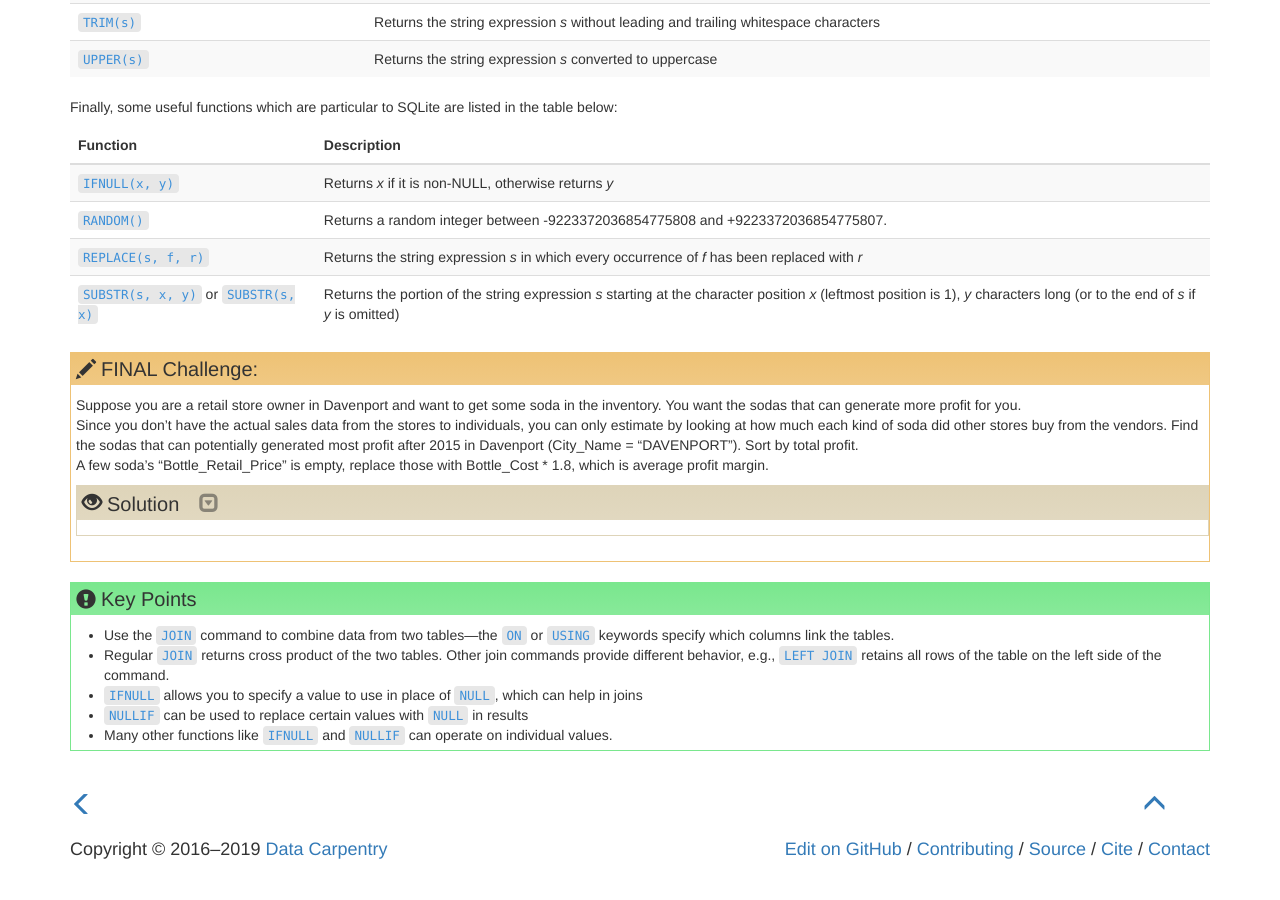
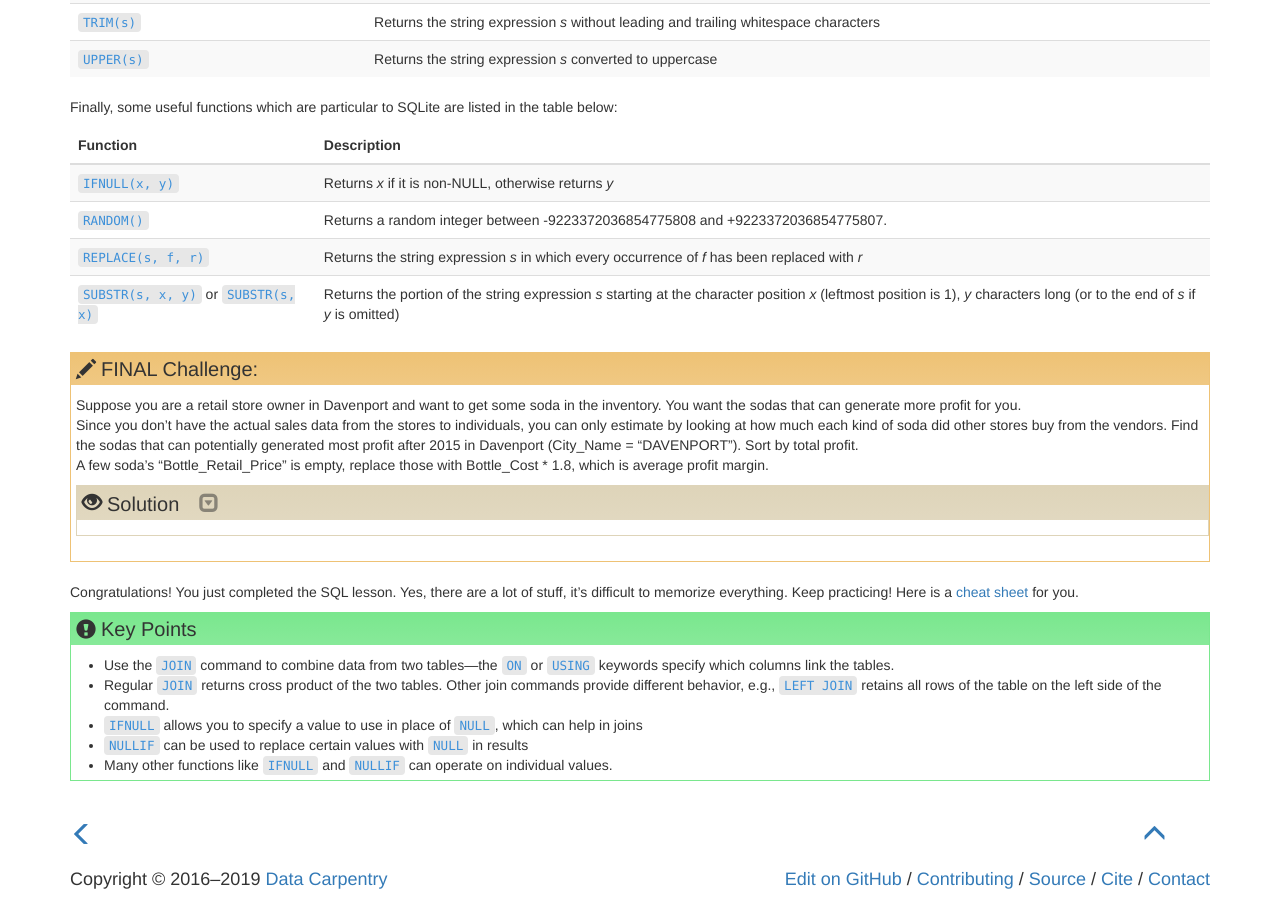
Before and after one commit to data-lessons/SQL-business, a Jekyll site: the page built from _episodes/04-sql-joins.md, in a window 1280 px wide and 900 px high, scrolled down 4177 px. Built offline with Jekyll 4.4.1, drawn with Linux system fonts in a browser that asks for light colours; before the commit the page ends 5047 px from its top, so only the background shows below that.

```diff
--- a/_episodes/04-sql-joins.md
+++ b/_episodes/04-sql-joins.md
@@ -250,3 +250,5 @@ table below:
 >>
 > {: .solution}
 {: .challenge}
+
+Congratulations! You just completed the SQL lesson. Yes, there are a lot of stuff, it's difficult to memorize everything. Keep practicing! Here is a [cheat sheet](../sql_cheat_sheet.md) for you.
```
